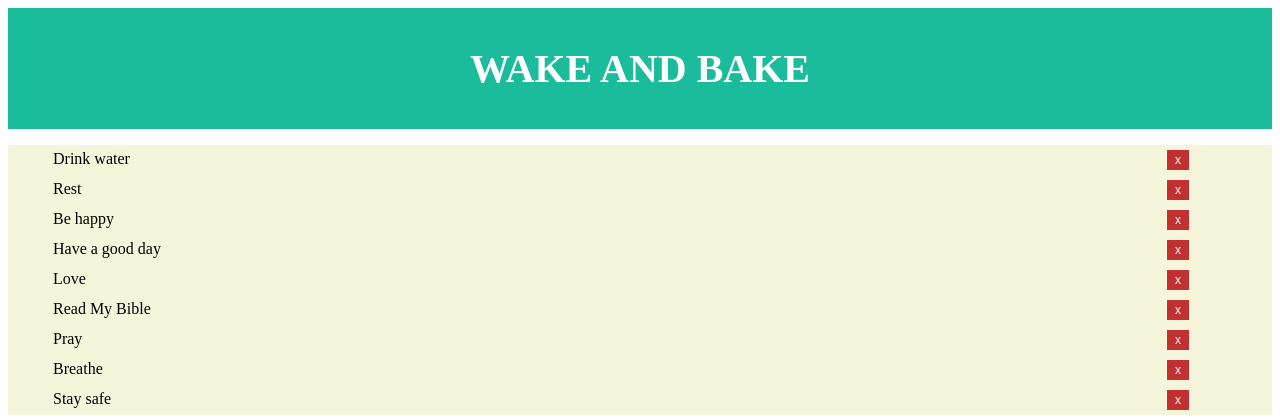
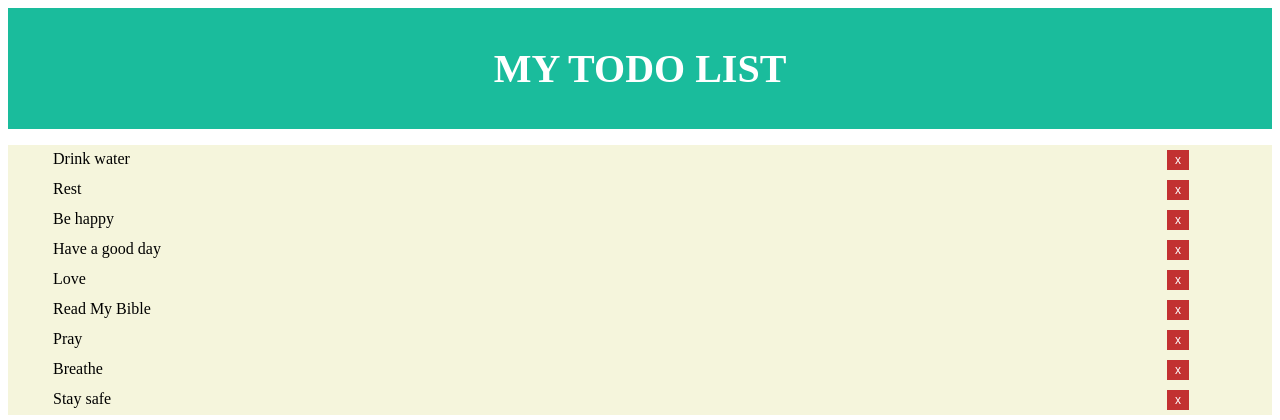
Before and after one commit to Tadii3108/to-do-app, a Django app: page /todo/ in a window 1280 px wide. Shown: the top 420 px of the page. Run offline with Django 3.2, Linux system fonts and the light colour scheme; data comes from the database, SQL or seed files in the repository.

Commit message:
title update

```diff
--- a/templates/todo.html
+++ b/templates/todo.html
@@ -8,7 +8,7 @@
 
 <body>
     <div class="header">
-        <h1>Wake and Bake</h1>
+        <h1>My Todo List</h1>
     </div>
 
     <div class="item-input">
```
